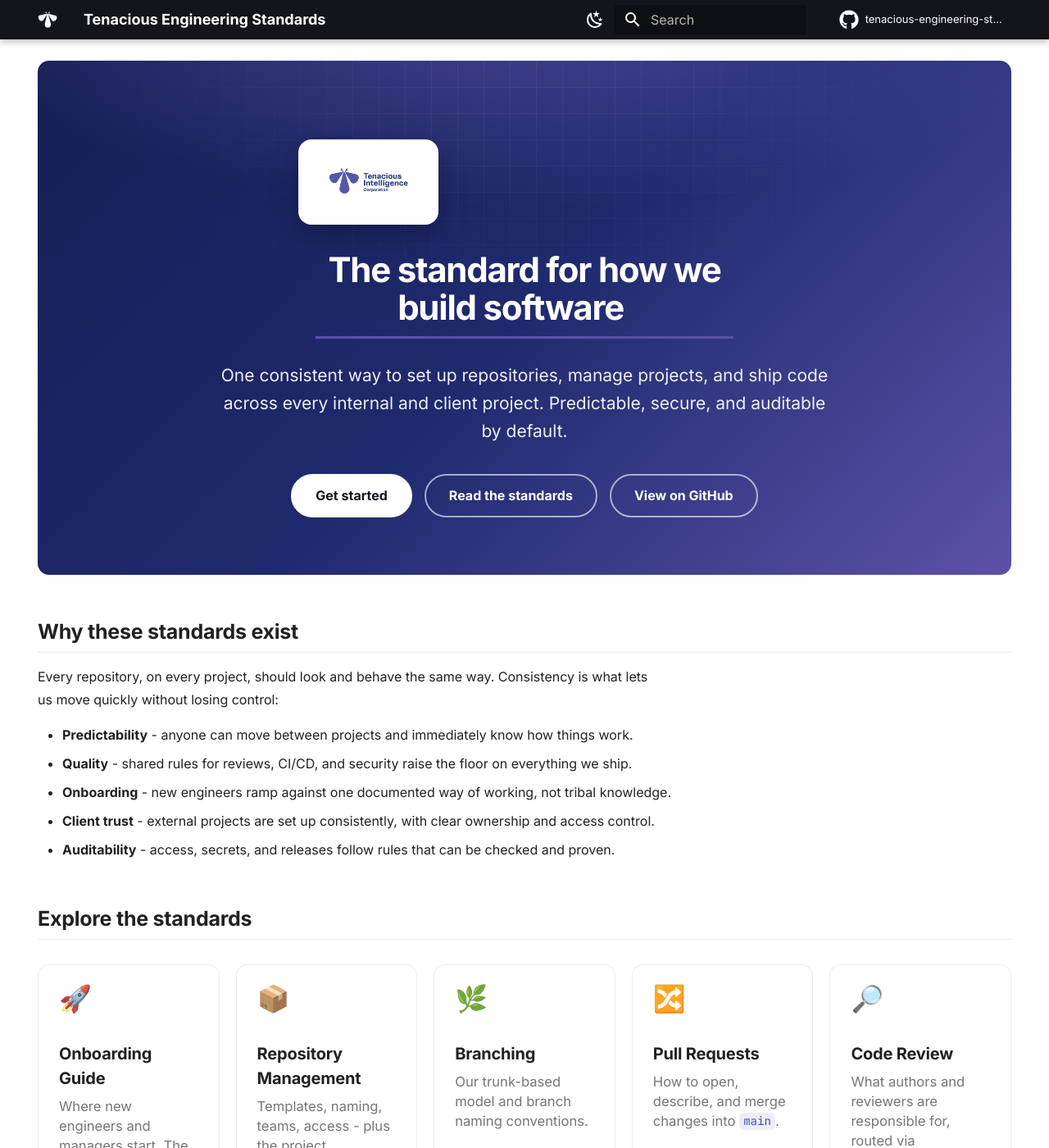
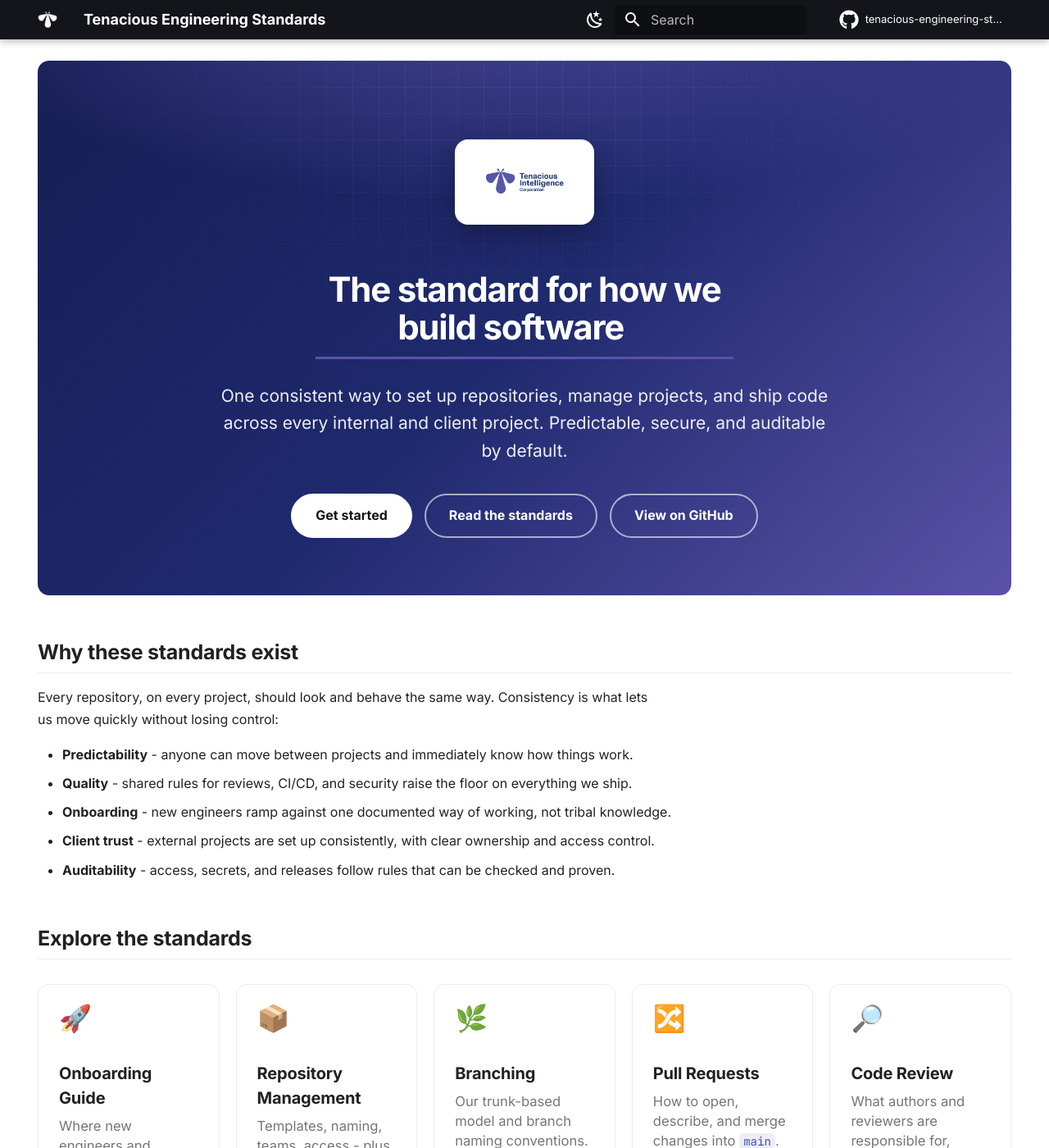
Before and after one commit to NuryeNigusMekonen/tenacious-engineering-standards, an MkDocs documentation site: the page built from docs/index.md, in a window 1280 px wide and 1400 px high. Shown: the whole window at 82% size. Built offline with MkDocs 1.6.1 and Material for MkDocs 9.7.7, drawn with Linux system fonts in a browser that asks for light colours; comment, search, counter and statistics services are not loaded.

Commit message:
fix: center hero logo via its markdown-wrapped <p> (override md-typeset max-width)

```diff
--- a/docs/assets/extra.css
+++ b/docs/assets/extra.css
@@ -49,9 +49,20 @@
 }
 .ten-hero > * { position: relative; z-index: 1; }
 
+/* The markdown="1" processor wraps hero blocks (e.g. the logo) in <p> tags.
+   Force those wrappers full-width and centered so .md-typeset's max-width:74ch
+   left-bias doesn't pull the centered content (logo) off to the left. */
+.ten-hero p,
+.md-typeset .ten-hero p {
+  max-width: none;
+  margin-left: 0;
+  margin-right: 0;
+  text-align: center;
+}
+
 .ten-hero-logo {
-  display: table;
-  margin: 0 auto 1.6rem;
+  display: inline-block;
+  margin: 0 0 1.6rem;
   padding: 1rem 1.6rem;
   background: #fff;
   border-radius: 16px;
```
